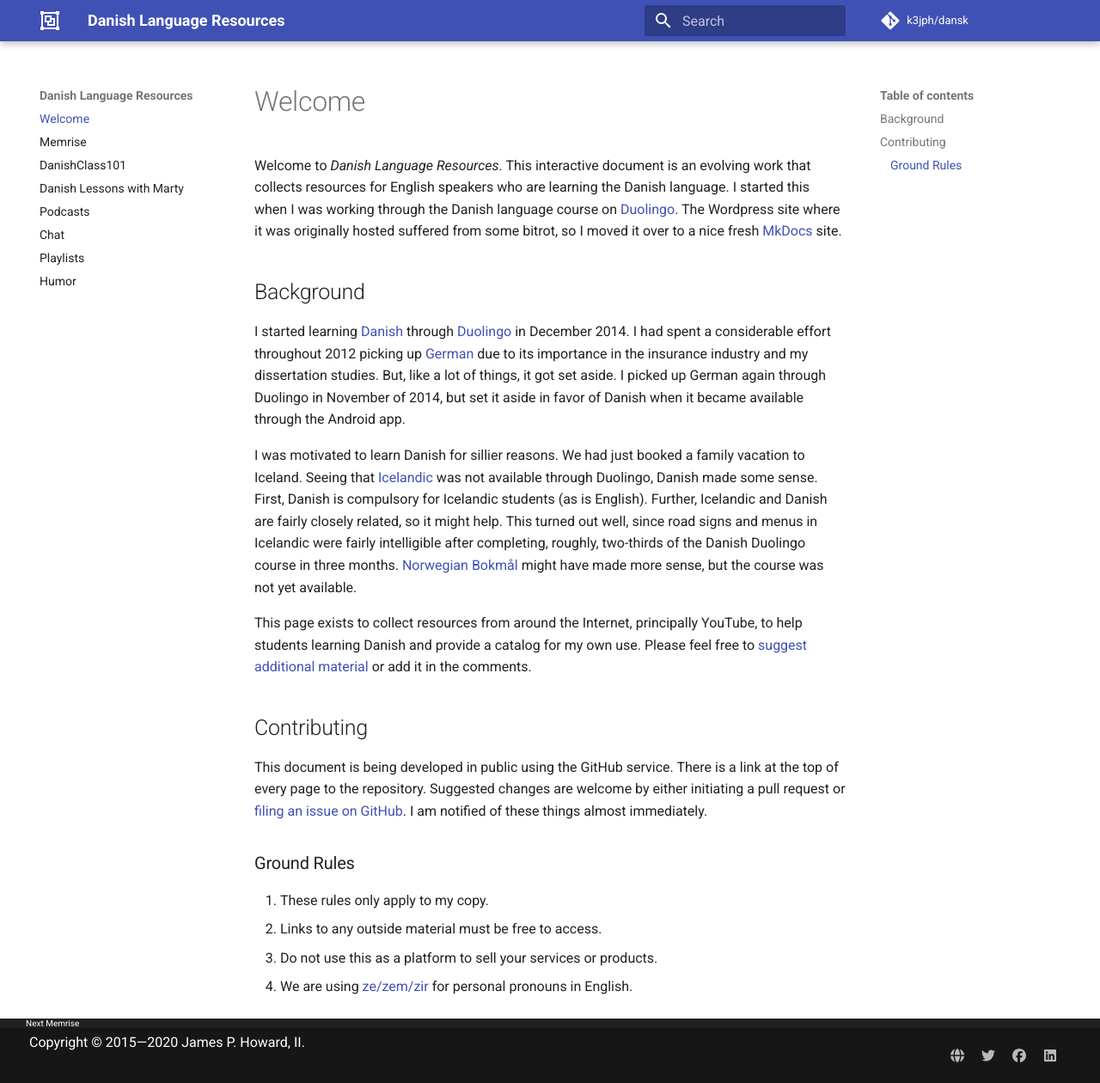
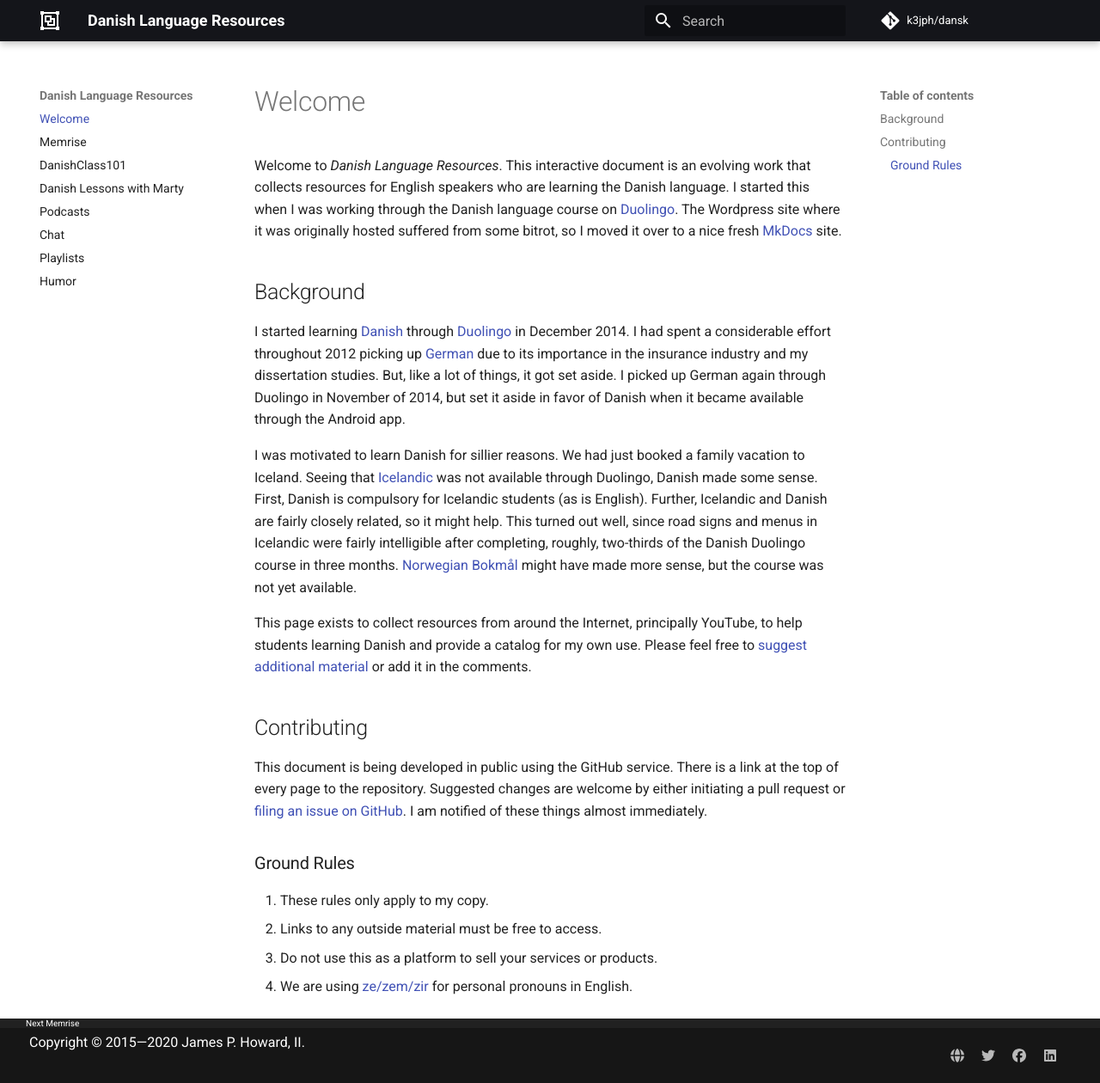
Before and after one commit to k3jph/svenska, an MkDocs documentation site: the page built from docs/index.md, in a window 1280 px wide and 1260 px high. Shown: the whole window at 86% size. Built offline with MkDocs 1.6.1 and Material for MkDocs 9.7.7, drawn with Linux system fonts in a browser that asks for light colours; comment, search, counter and statistics services are not loaded.

Commit message:
Fixed the colors to black and grey

```diff
--- a/mkdocs.yml
+++ b/mkdocs.yml
@@ -24,8 +24,8 @@
   name: 'material'
   language: 'en'
   palette:
-    primary: 'indigo'
-    accent: 'indigo'
+    primary: 'black'
+    accent: 'grey'
   font:
     text: 'Roboto'
     code: 'Roboto Mono'
```
